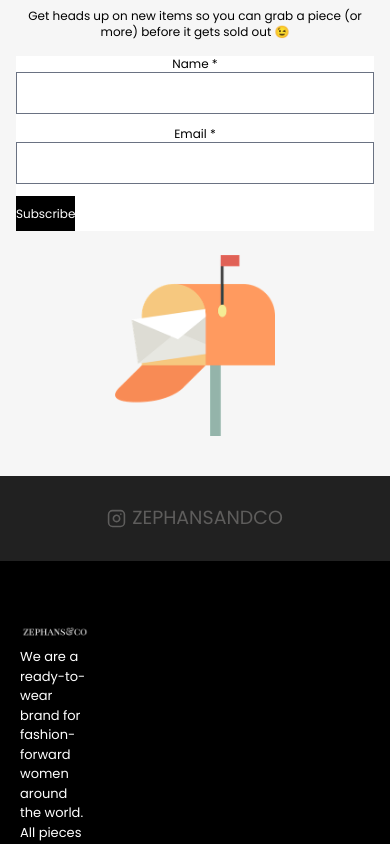
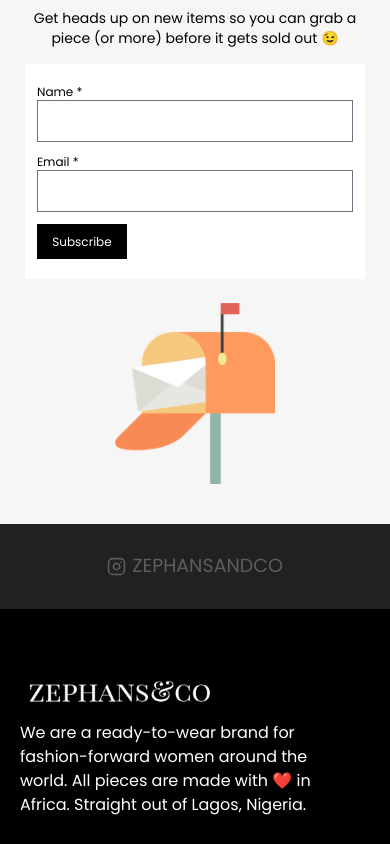
Before and after one commit to therealobiora/Zephans-fashion-store, a Next.js app: page / in a window 390 px wide. Shown: the part 900-1744 px from the top of the page. Built offline with nearby package versions, Linux system fonts and the light colour scheme; no server answers; the database is empty.

Commit message:
push updates

```diff
--- a/src/components/Footer.jsx
+++ b/src/components/Footer.jsx
@@ -3,13 +3,13 @@
     <footer className="bg-black text-white py-16 px-5 md:px-16">
       <div className="max-w-7xl md:max-w-5xl mx-auto grid grid-cols-1 md:grid-cols-3 gap-10">
         {/* Brand Info */}
-        <div className="w-[18vw]">
+        <div className="md:w-[18vw] w-[95%]">
           <img
             src="/images/zephans-logo-white-.jpg"
             className="w-[200px]"
             alt="Logo"
           />
-          <p className="text-white mt-2 text-[13px]">
+          <p className="text-white mt-2 md:text-[13px] text-base">
             We are a ready-to-wear brand for fashion-forward women around the
             world. All pieces are made with ❤️ in Africa. Straight out of Lagos,
             Nigeria.
@@ -32,7 +32,7 @@
         </div>
 
         {/* Quick Links & Categories */}
-        <div className="grid grid-cols-1 gap-5 ml-4">
+        <div className="grid grid-cols-1 gap-5 md:ml-4 ml-1">
           <div>
             <h3 className="font-semibold text-white">QUICK LINKS</h3>
             <ul className="text-[#f6f6f6] space-y-2 mt-2">
--- a/src/components/Hero.jsx
+++ b/src/components/Hero.jsx
@@ -41,16 +41,16 @@
               <a
                 key={product._id}
                 href={`/categories/${product.category}`}
-                className="relative w-full h-full overflow-hidden group"
+                className="relative w-full h-full overflow-hidden md:group"
               >
                 <Image
                   src={imageSrc}
                   alt={product.name}
                   layout="fill"
                   objectFit="cover"
-                  className="w-full h-full transition-transform duration-700 ease-in-out group-hover:scale-105 group-hover:brightness-75"
+                  className="w-full h-full md:transition-transform md:duration-700 md:ease-in-out md:group-hover:scale-105 md:group-hover:brightness-75"
                 />
-                <div className="md:absolute md:bottom-0 md:right-0 flex justify-center items-center bg-white md:px-3 md:py-1 text-black font-bold text-sm transition-opacity duration-700 group-hover:opacity-100">
+                <div className="absolute bottom-0 right-0 flex justify-center items-center bg-white px-3 py-1 text-black font-bold text-sm md:transition-opacity md:duration-700 md:group-hover:opacity-100">
                   {(product.name && product.name.toUpperCase()) ||
                     "Unknown Product"}
                 </div>
--- a/src/components/SubscribeSection.jsx
+++ b/src/components/SubscribeSection.jsx
@@ -3,32 +3,32 @@
     <section className="bg-[#f6f6f6] px-4 md:px-12 py-10">
       <div className="max-w-5xl mx-auto flex flex-col md:flex-row items-center justify-between bg-transparent">
         {/* Text Section */}
-        <div className="w-full md:w-full text-center md:text-left">
+        <div className="w-[95%] md:w-full text-center md:text-left">
           <h2 className="text-[28px] font-montserrat">STAY UPDATED</h2>
-          <p className="text-xs mt-2">
+          <p className="md:text-xs text-sm mt-2">
             Get heads up on new items so you can grab a piece (or more) before
             it gets sold out 😉
           </p>
 
           {/* Subscription Form */}
-          <form className="mt-4 space-y-3 md:px-5 md:py-5 bg-white">
-            <div>
-              <label className="block text-xs">Name *</label>
+          <form className="mt-4 space-y-3 md:px-5 px-3 py-5 bg-white">
+            <div className="flex flex-col items-start justify-center">
+              <label className="block text-xs md:pb-2">Name *</label>
               <input
                 type="text"
                 className="w-full md:h-[30px] border border-gray-500 p-2 focus:outline-none focus:ring-2 focus:ring-black"
                 required
               />
             </div>
-            <div>
-              <label className="block text-xs">Email *</label>
+            <div className="flex flex-col items-start justify-center">
+              <label className="block text-xs mb:pb-2">Email *</label>
               <input
                 type="email"
                 className="w-full md:h-[30px] border border-gray-500 p-2 focus:outline-none focus:ring-2 focus:ring-black"
                 required
               />
             </div>
-            <button className="bg-black h-[35px] md:w-[100px] text-white flex items-center justify-center text-xs hover:bg-gray-800 transition">
+            <button className="bg-black h-[35px] md:w-[100px] w-[90px] text-white flex items-center justify-center text-xs hover:bg-gray-800 transition">
               Subscribe
             </button>
           </form>
```
Also changed, not shown: src/components/Button.jsx (deleted), src/components/CartItem.jsx (deleted), src/components/FormInput.jsx (deleted), src/components/Loader.jsx (deleted), src/components/ProductCart.jsx (deleted).
